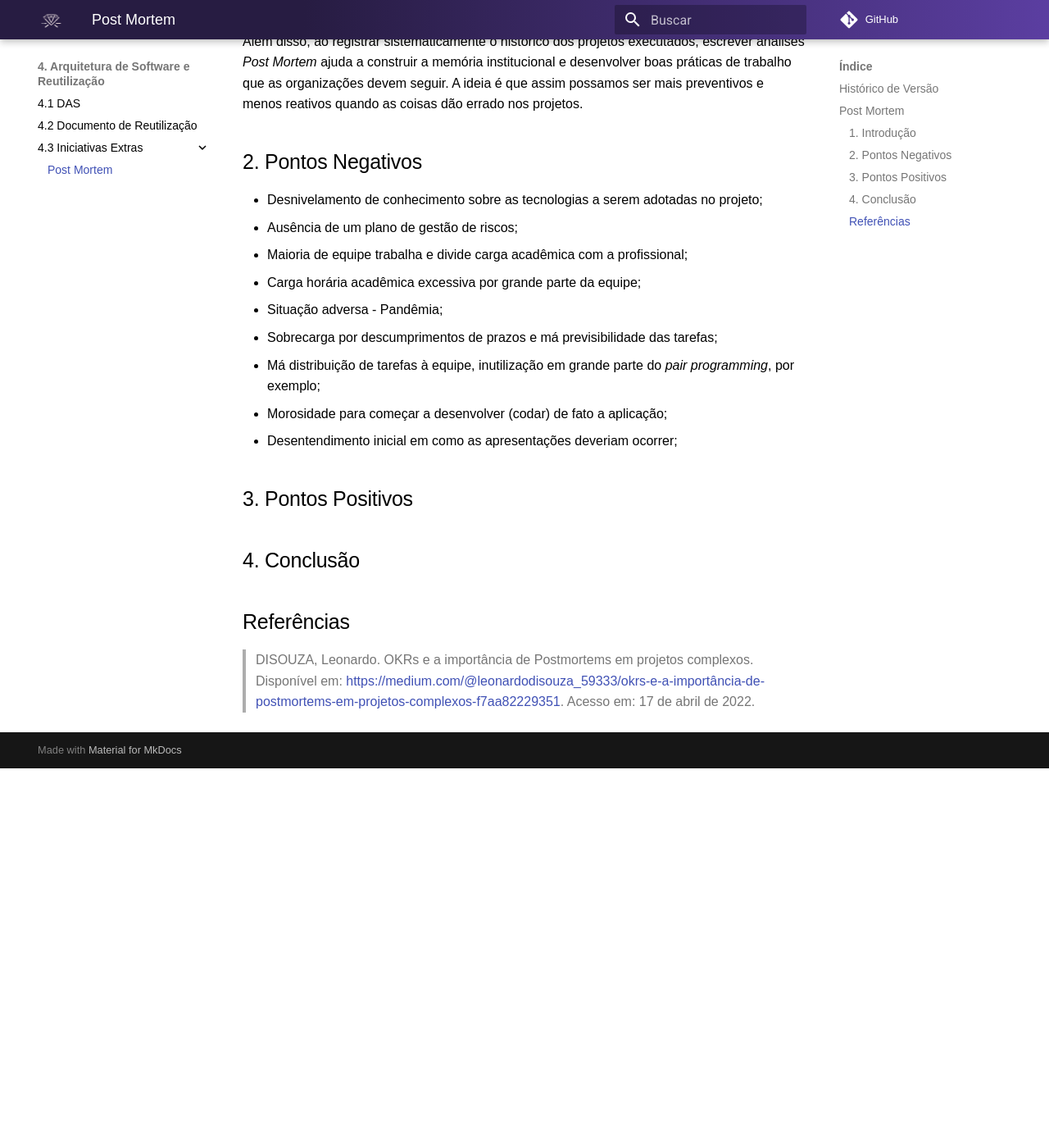
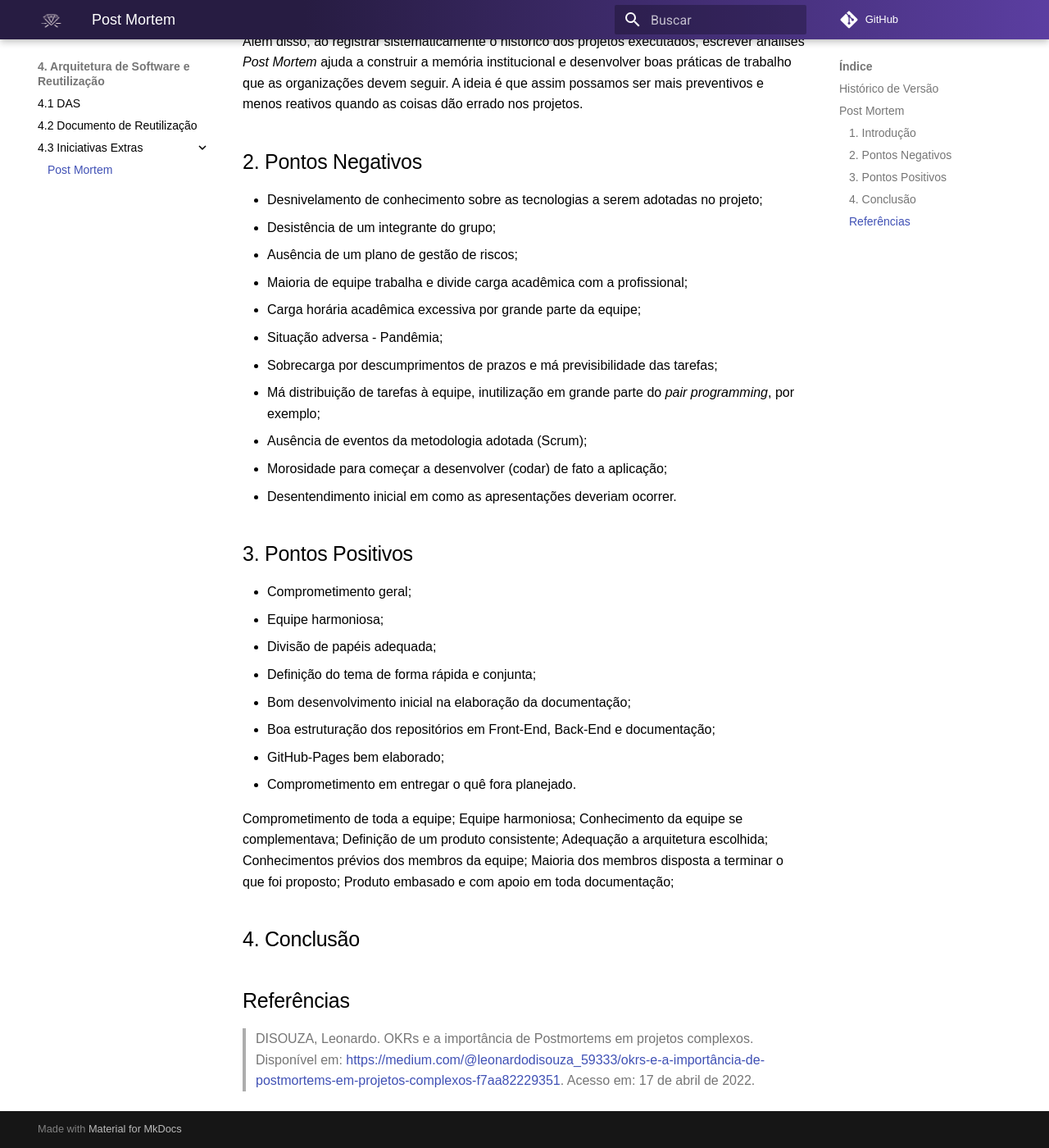
Before and after one commit to UnBArqDsw2021-2/2021.2_G7_-AluguelKitsFesta, an MkDocs documentation site: the page built from docs/arquitetura/postmortem.md, in a window 1280 px wide and 1400 px high, scrolled down 666 px. Shown: the whole window at 82% size. Built offline with MkDocs 1.6.1 and Material for MkDocs 9.7.7, drawn with Linux system fonts in a browser that asks for light colours; comment, search, counter and statistics services are not loaded; before the commit the page ends 1603 px from its top, so only the background shows below that.

Commit message:
update doc postmortem.md

```diff
--- a/docs/arquitetura/postmortem.md
+++ b/docs/arquitetura/postmortem.md
@@ -15,16 +15,37 @@ Além disso, ao registrar sistematicamente o histórico dos projetos executados,
 ## 2. Pontos Negativos
 
 * Desnivelamento de conhecimento sobre as tecnologias a serem adotadas no projeto;
+* Desistência de um integrante do grupo;
 * Ausência de um plano de gestão de riscos;
 * Maioria de equipe trabalha e divide carga acadêmica com a profissional;
 * Carga horária acadêmica excessiva por grande parte da equipe;
 * Situação adversa - Pandêmia;
 * Sobrecarga por descumprimentos de prazos e má previsibilidade das tarefas;
 * Má distribuição de tarefas à equipe, inutilização em grande parte do _pair programming_, por exemplo;
+* Ausência de eventos da metodologia adotada (Scrum);
 * Morosidade para começar a desenvolver (codar) de fato a aplicação;
-* Desentendimento inicial em como as apresentações deveriam ocorrer;
+* Desentendimento inicial em como as apresentações deveriam ocorrer.
 
 ## 3. Pontos Positivos
+
+* Comprometimento geral;
+* Equipe harmoniosa;
+* Divisão de papéis adequada;
+* Definição do tema de forma rápida e conjunta;
+* Bom desenvolvimento inicial na elaboração da documentação;
+* Boa estruturação dos repositórios em Front-End, Back-End e documentação;
+* GitHub-Pages bem elaborado;
+* Comprometimento em entregar o quê fora planejado.
+
+
+Comprometimento de toda a equipe;
+Equipe harmoniosa;
+Conhecimento da equipe se complementava;
+Definição de um produto consistente;
+Adequação a arquitetura escolhida;
+Conhecimentos prévios dos membros da equipe;
+Maioria dos membros disposta a terminar o que foi proposto;
+Produto embasado e com apoio em toda documentação;
 
 ## 4. Conclusão
 ## Referências
```
